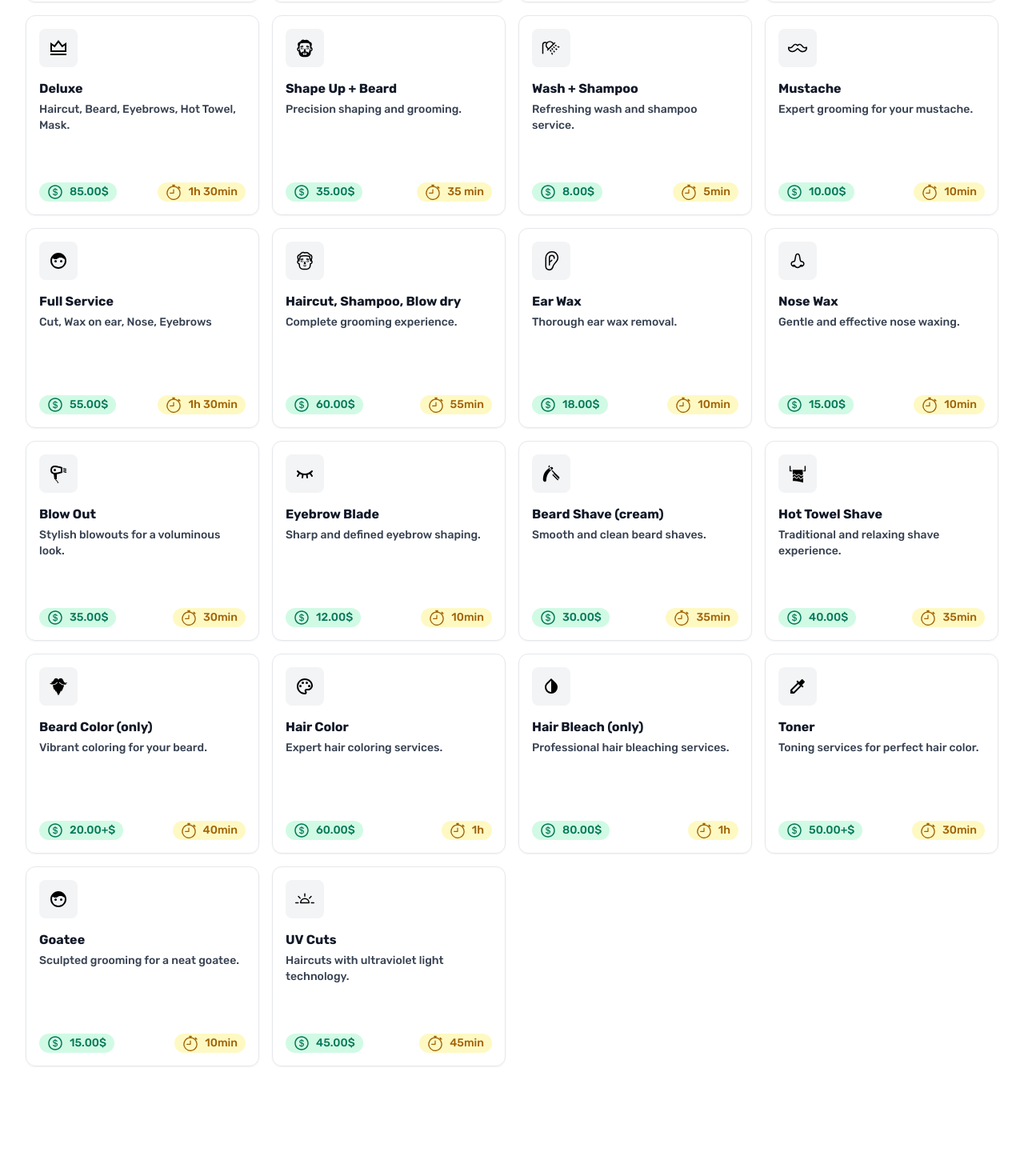
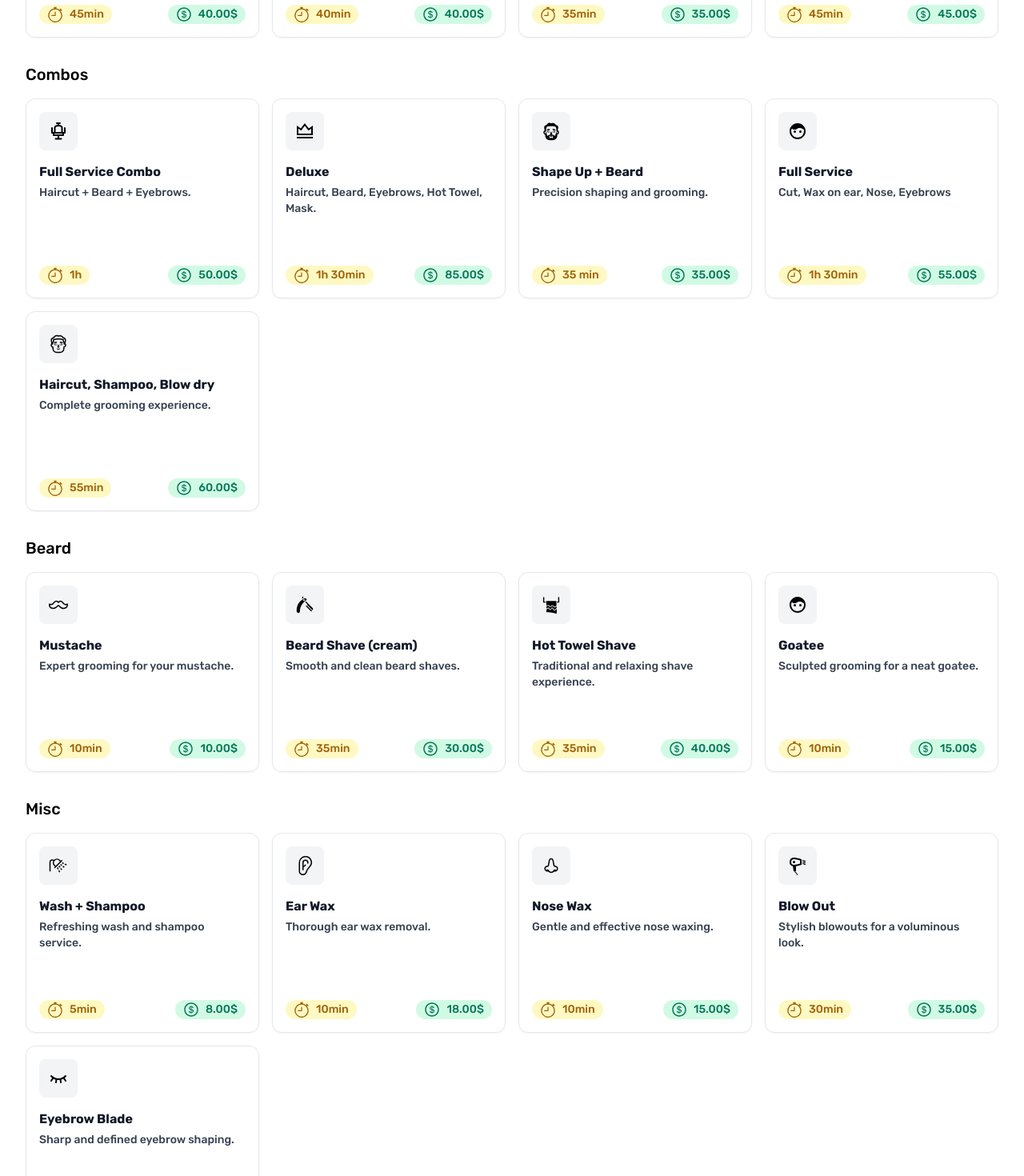
Before and after one commit to JorgeOviedo3/chamosbarber, a Next.js app: page /services in a window 1280 px wide. Shown: the part 1120-2590 px from the top of the page at 80% size. Built offline with nearby package versions, Linux system fonts and the light colour scheme.

Commit message:
Services categories

```diff
--- a/app/contact-us/components/ContactForm.jsx
+++ b/app/contact-us/components/ContactForm.jsx
@@ -20,7 +20,7 @@ export const ContactForm = () => {
     <form className="mb-14">
       <div className="flex flex-wrap mb-2">
         <div className="w-full px-3 mb-2 md:mb-0">
-          <label className="block uppercase tracking-wide text-gray-900 mb-2" htmlFor="name">
+          <label className="block tracking-wide text-gray-900 mb-2" htmlFor="name">
             Full Name
           </label>
           <input
@@ -35,7 +35,7 @@ export const ContactForm = () => {
       </div>
       <div className="flex flex-wrap mb-2">
         <div className="w-full px-3">
-          <label className="block uppercase tracking-wide text-gray-900 mb-2" htmlFor="email">
+          <label className="block  tracking-wide text-gray-900 mb-2" htmlFor="email">
             Email
           </label>
           <input
@@ -49,7 +49,7 @@ export const ContactForm = () => {
       </div>
       <div className="flex flex-wrap mb-2">
         <div className="w-full px-3">
-          <label className="block uppercase tracking-wide text-gray-900 mb-2" htmlFor="message">
+          <label className="block tracking-wide text-gray-900 mb-2" htmlFor="message">
             Inquiry
           </label>
           <textarea
--- a/app/contact-us/page.jsx
+++ b/app/contact-us/page.jsx
@@ -31,7 +31,7 @@ const page = () => {
             <p className="font-bold text-2xl mb-2">Contact us directly</p>
             <p className="mb-4 lg:mb-10 text-justify">Use this to contact us directly.</p>
             {stores.map((store) => (
-              <div className="bg-gray-50 p-4 mb-4 rounded-md">
+              <div key={store.name} className="bg-gray-50 p-4 mb-4 rounded-md">
                 <p>{store.name}</p>
                 <p>{store.address}</p>
                 <a href={`tel:${store.phone}`}>{store.phone}</a>
@@ -40,7 +40,7 @@ const page = () => {
           </div>
           <div className=" flex flex-col gap-8">
             <div className="flex flex-col gap-4">
-              <p className="font-bold text-lg ">Our Networks</p>
+              <p className=" text-lg ">Our Networks:</p>
               <div className="flex items-center justify-around">
                 <Link
                   href="/"
@@ -69,7 +69,7 @@ const page = () => {
               </div>
             </div>
             <div className="flex flex-col gap-4">
-              <p className="font-bold text-lg">Our Locations</p>
+              <p className=" text-lg">Our Locations:</p>
               {stores.map((store) => (
                 <SingleStore key={store.name} {...store} />
               ))}
--- a/app/data/services.js
+++ b/app/data/services.js
@@ -7,7 +7,8 @@ import { RiVipCrownLine } from "react-icons/ri";
 import { ImScissors } from "react-icons/im";
 import { BsBrightnessAltHigh, BsEar } from "react-icons/bs";
 
-export const services = [
+export const services = {
+  haircuts: [
     {
       price: "35.00",
       title: "Regular Haircut",
@@ -107,6 +108,15 @@ export const services = [
       ),
     },
     {
+      price: "45.00",
+      title: "UV Cuts",
+      duration: "45min",
+      description: "Haircuts with ultraviolet light technology.",
+      icon: <BsBrightnessAltHigh className="w-6 h-6" />,
+    },
+  ],
+  combos: [
+    {
       price: "50.00",
       title: "Full Service Combo",
       duration: "1h",
@@ -161,33 +171,6 @@ export const services = [
       ),
     },
     {
-    price: "8.00",
-    title: "Wash + Shampoo",
-    duration: "5min",
-    description: "Refreshing wash and shampoo service.",
-    icon: (
-      <svg
-        xmlns="http://www.w3.org/2000/svg"
-        className="w-6 h-6"
-        width="512"
-        height="512"
-        viewBox="0 0 512 512"
-      >
-        <path
-          fill="currentColor"
-          d="m240.801 293.826l-23.851 23.851l23.8 47.6l23.417-24.718l-23.366-46.733zm15.177 101.906l22.299 44.6l23.418-24.719l-22.3-44.599l-23.417 24.718zM438.926 202.62L415.8 227.032l44.423 21.246l23.127-24.412l-44.424-21.246zm-96.323-10.596l42.861 20.499l23.127-24.411l-41.992-20.084l-23.996 23.996zm-34.818 149.022l28.523 38.031l22.325-23.565l-28.523-38.031l-22.325 23.565zm2.848-49.534l-28.936-38.582l-22.857 22.857l29.468 39.29l22.325-23.565zm-9.89-57.628l36.683 29.347l22.085-23.313l-36.001-28.801l-22.767 22.767zm61.758 49.407l36.721 29.377l22.085-23.313l-36.721-29.376l-22.085 23.312zm-13.814-182.604l-26.24 26.239l-24.718-24.718a111.609 111.609 0 0 0-157.839 0c-.342.341-.673.689-1.009 1.034A77.974 77.974 0 0 0 16 166.988V408h32V166.988a45.975 45.975 0 0 1 72.048-37.868a111.809 111.809 0 0 0 19.842 130.929l24.717 24.717l-23.92 23.921l20 20l208-208ZM185.006 259.911l-22.489-22.489A79.611 79.611 0 0 1 275.1 124.835l22.489 22.49Z"
-        />
-      </svg>
-    ),
-  },
-  {
-    price: "10.00",
-    title: "Mustache",
-    duration: "10min",
-    description: "Expert grooming for your mustache.",
-    icon: <SlMustache className="w-6 h-6" />,
-  },
-  {
       price: "55.00",
       title: "Full Service",
       duration: "1h 30min",
@@ -215,68 +198,8 @@ export const services = [
         </svg>
       ),
     },
-  {
-    price: "18.00",
-    title: "Ear Wax",
-    duration: "10min",
-    description: "Thorough ear wax removal.",
-    icon: <BsEar className="w-6 h-6" />,
-  },
-  {
-    price: "15.00",
-    title: "Nose Wax",
-    duration: "10min",
-    description: "Gentle and effective nose waxing.",
-    icon: (
-      <svg xmlns="http://www.w3.org/2000/svg" className="w-6 h-6" viewBox="0 0 32 32">
-        <path
-          fill="currentColor"
-          d="M27.5 21c0-2.491-1.934-4.307-5.3-4.98l-.094-.02a1.964 1.964 0 0 1-.625-1.193L20.118 7.84C19.936 6.4 18.852 3.75 16 3.75c-2.879 0-3.956 2.7-4.112 4.055l-1.358 6.952c-.213.853-.51 1.173-.636 1.244l-.09.019c-3.371.673-5.3 2.489-5.3 4.98a5.294 5.294 0 0 0 2.708 4.483c.013.008.02.021.033.028c.055.03.11.052.164.08l.064.031a3.2 3.2 0 0 0 1.448.372A.334.334 0 0 0 9 26l.11-.006h.029a4.825 4.825 0 0 1 1.925.16c.07.025.135.064.19.114A6.4 6.4 0 0 0 16 28.25a6.4 6.4 0 0 0 4.75-1.988a.379.379 0 0 1 .107-.077h.007c.014-.006.034-.012.049-.019a4.78 4.78 0 0 1 1.979-.167L23 26c.029 0 .059 0 .088-.006a3.23 3.23 0 0 0 1.43-.367l.085-.041l.156-.075c.013-.007.02-.02.033-.028A5.293 5.293 0 0 0 27.5 21Zm-3.07 2.279a3.382 3.382 0 0 0-2.18-.779a3.161 3.161 0 0 0-3.212 2.649A4.519 4.519 0 0 1 16 26.25a4.52 4.52 0 0 1-3.038-1.1A3.16 3.16 0 0 0 9.75 22.5a3.382 3.382 0 0 0-2.18.779A3.223 3.223 0 0 1 6.5 21c0-2.038 2.536-2.783 3.664-3.013c.47-.066 1.735-.463 2.317-2.795l1.381-7.074c.031-.243.352-2.368 2.138-2.368s2.105 2.119 2.137 2.367l1.393 7.126c.574 2.292 1.84 2.681 2.309 2.744c1.129.231 3.661.976 3.661 3.013a3.223 3.223 0 0 1-1.07 2.279Z"
-        />
-      </svg>
-    ),
-  },
-  {
-    price: "35.00",
-    title: "Blow Out",
-    duration: "30min",
-    description: "Stylish blowouts for a voluminous look.",
-    icon: (
-      <svg
-        xmlns="http://www.w3.org/2000/svg"
-        className="w-6 h-6"
-        width="24"
-        height="24"
-        viewBox="0 0 24 24"
-      >
-        <path
-          fill="currentColor"
-          d="M10 12.73A70.39 70.39 0 0 0 17 11V4s-6.5-2-9.5-2a5.5 5.5 0 0 0-1.38 10.82L7 19h1a3 3 0 0 0 1.46 2.33A3.15 3.15 0 0 1 11 24h1a4.12 4.12 0 0 0-1.91-3.45C9.39 20 9 19.63 9 19h1M4 7.5A3.5 3.5 0 0 1 7.5 4A37.08 37.08 0 0 1 15 5.5v4A37.08 37.08 0 0 1 7.5 11A3.5 3.5 0 0 1 4 7.5M22 9a4.32 4.32 0 0 1-2.22-.55A3.4 3.4 0 0 0 18 8V7a4.32 4.32 0 0 1 2.22.55A3.4 3.4 0 0 0 22 8m0-2a3.4 3.4 0 0 1-1.78-.45A4.32 4.32 0 0 0 18 5v1a3.4 3.4 0 0 1 1.78.45A4.32 4.32 0 0 0 22 7m0 3a3.4 3.4 0 0 1-1.78-.45A4.32 4.32 0 0 0 18 9v1a3.4 3.4 0 0 1 1.78.45A4.32 4.32 0 0 0 22 11M9 7.5A1.5 1.5 0 1 1 7.5 6A1.5 1.5 0 0 1 9 7.5Z"
-        />
-      </svg>
-    ),
-  },
-  {
-    price: "12.00",
-    title: "Eyebrow Blade",
-    duration: "10min",
-    description: "Sharp and defined eyebrow shaping.",
-    icon: <TbEyeClosed className="w-6 h-6" />,
-  },
-  {
-    price: "30.00",
-    title: "Beard Shave (cream)",
-    duration: "35min",
-    description: "Smooth and clean beard shaves.",
-    icon: <GiRazor className="w-6 h-6" />,
-  },
-  {
-    price: "40.00",
-    title: "Hot Towel Shave",
-    duration: "35min",
-    description: "Traditional and relaxing shave experience.",
-    icon: <GiTowel className="w-6 h-6" />,
-  },
+  ],
+  colors: [
     {
       price: "20.00+",
       title: "Beard Color (only)",
@@ -335,6 +258,31 @@ export const services = [
       description: "Toning services for perfect hair color.",
       icon: <MdColorize className="w-6 h-6" />,
     },
+  ],
+  beard: [
+    {
+      price: "10.00",
+      title: "Mustache",
+      duration: "10min",
+      description: "Expert grooming for your mustache.",
+      icon: <SlMustache className="w-6 h-6" />,
+    },
+
+    {
+      price: "30.00",
+      title: "Beard Shave (cream)",
+      duration: "35min",
+      description: "Smooth and clean beard shaves.",
+      icon: <GiRazor className="w-6 h-6" />,
+    },
+    {
+      price: "40.00",
+      title: "Hot Towel Shave",
+      duration: "35min",
+      description: "Traditional and relaxing shave experience.",
+      icon: <GiTowel className="w-6 h-6" />,
+    },
+
     {
       price: "15.00",
       title: "Goatee",
@@ -342,11 +290,76 @@ export const services = [
       description: "Sculpted grooming for a neat goatee.",
       icon: <BiSolidFace className="w-6 h-6" />,
     },
+  ],
+  misc: [
     {
-    price: "45.00",
-    title: "UV Cuts",
-    duration: "45min",
-    description: "Haircuts with ultraviolet light technology.",
-    icon: <BsBrightnessAltHigh className="w-6 h-6" />,
+      price: "8.00",
+      title: "Wash + Shampoo",
+      duration: "5min",
+      description: "Refreshing wash and shampoo service.",
+      icon: (
+        <svg
+          xmlns="http://www.w3.org/2000/svg"
+          className="w-6 h-6"
+          width="512"
+          height="512"
+          viewBox="0 0 512 512"
+        >
+          <path
+            fill="currentColor"
+            d="m240.801 293.826l-23.851 23.851l23.8 47.6l23.417-24.718l-23.366-46.733zm15.177 101.906l22.299 44.6l23.418-24.719l-22.3-44.599l-23.417 24.718zM438.926 202.62L415.8 227.032l44.423 21.246l23.127-24.412l-44.424-21.246zm-96.323-10.596l42.861 20.499l23.127-24.411l-41.992-20.084l-23.996 23.996zm-34.818 149.022l28.523 38.031l22.325-23.565l-28.523-38.031l-22.325 23.565zm2.848-49.534l-28.936-38.582l-22.857 22.857l29.468 39.29l22.325-23.565zm-9.89-57.628l36.683 29.347l22.085-23.313l-36.001-28.801l-22.767 22.767zm61.758 49.407l36.721 29.377l22.085-23.313l-36.721-29.376l-22.085 23.312zm-13.814-182.604l-26.24 26.239l-24.718-24.718a111.609 111.609 0 0 0-157.839 0c-.342.341-.673.689-1.009 1.034A77.974 77.974 0 0 0 16 166.988V408h32V166.988a45.975 45.975 0 0 1 72.048-37.868a111.809 111.809 0 0 0 19.842 130.929l24.717 24.717l-23.92 23.921l20 20l208-208ZM185.006 259.911l-22.489-22.489A79.611 79.611 0 0 1 275.1 124.835l22.489 22.49Z"
+          />
+        </svg>
+      ),
     },
-];
+
+    {
+      price: "18.00",
+      title: "Ear Wax",
+      duration: "10min",
+      description: "Thorough ear wax removal.",
+      icon: <BsEar className="w-6 h-6" />,
+    },
+    {
+      price: "15.00",
+      title: "Nose Wax",
+      duration: "10min",
+      description: "Gentle and effective nose waxing.",
+      icon: (
+        <svg xmlns="http://www.w3.org/2000/svg" className="w-6 h-6" viewBox="0 0 32 32">
+          <path
+            fill="currentColor"
+            d="M27.5 21c0-2.491-1.934-4.307-5.3-4.98l-.094-.02a1.964 1.964 0 0 1-.625-1.193L20.118 7.84C19.936 6.4 18.852 3.75 16 3.75c-2.879 0-3.956 2.7-4.112 4.055l-1.358 6.952c-.213.853-.51 1.173-.636 1.244l-.09.019c-3.371.673-5.3 2.489-5.3 4.98a5.294 5.294 0 0 0 2.708 4.483c.013.008.02.021.033.028c.055.03.11.052.164.08l.064.031a3.2 3.2 0 0 0 1.448.372A.334.334 0 0 0 9 26l.11-.006h.029a4.825 4.825 0 0 1 1.925.16c.07.025.135.064.19.114A6.4 6.4 0 0 0 16 28.25a6.4 6.4 0 0 0 4.75-1.988a.379.379 0 0 1 .107-.077h.007c.014-.006.034-.012.049-.019a4.78 4.78 0 0 1 1.979-.167L23 26c.029 0 .059 0 .088-.006a3.23 3.23 0 0 0 1.43-.367l.085-.041l.156-.075c.013-.007.02-.02.033-.028A5.293 5.293 0 0 0 27.5 21Zm-3.07 2.279a3.382 3.382 0 0 0-2.18-.779a3.161 3.161 0 0 0-3.212 2.649A4.519 4.519 0 0 1 16 26.25a4.52 4.52 0 0 1-3.038-1.1A3.16 3.16 0 0 0 9.75 22.5a3.382 3.382 0 0 0-2.18.779A3.223 3.223 0 0 1 6.5 21c0-2.038 2.536-2.783 3.664-3.013c.47-.066 1.735-.463 2.317-2.795l1.381-7.074c.031-.243.352-2.368 2.138-2.368s2.105 2.119 2.137 2.367l1.393 7.126c.574 2.292 1.84 2.681 2.309 2.744c1.129.231 3.661.976 3.661 3.013a3.223 3.223 0 0 1-1.07 2.279Z"
+          />
+        </svg>
+      ),
+    },
+    {
+      price: "35.00",
+      title: "Blow Out",
+      duration: "30min",
+      description: "Stylish blowouts for a voluminous look.",
+      icon: (
+        <svg
+          xmlns="http://www.w3.org/2000/svg"
+          className="w-6 h-6"
+          width="24"
+          height="24"
+          viewBox="0 0 24 24"
+        >
+          <path
+            fill="currentColor"
+            d="M10 12.73A70.39 70.39 0 0 0 17 11V4s-6.5-2-9.5-2a5.5 5.5 0 0 0-1.38 10.82L7 19h1a3 3 0 0 0 1.46 2.33A3.15 3.15 0 0 1 11 24h1a4.12 4.12 0 0 0-1.91-3.45C9.39 20 9 19.63 9 19h1M4 7.5A3.5 3.5 0 0 1 7.5 4A37.08 37.08 0 0 1 15 5.5v4A37.08 37.08 0 0 1 7.5 11A3.5 3.5 0 0 1 4 7.5M22 9a4.32 4.32 0 0 1-2.22-.55A3.4 3.4 0 0 0 18 8V7a4.32 4.32 0 0 1 2.22.55A3.4 3.4 0 0 0 22 8m0-2a3.4 3.4 0 0 1-1.78-.45A4.32 4.32 0 0 0 18 5v1a3.4 3.4 0 0 1 1.78.45A4.32 4.32 0 0 0 22 7m0 3a3.4 3.4 0 0 1-1.78-.45A4.32 4.32 0 0 0 18 9v1a3.4 3.4 0 0 1 1.78.45A4.32 4.32 0 0 0 22 11M9 7.5A1.5 1.5 0 1 1 7.5 6A1.5 1.5 0 0 1 9 7.5Z"
+          />
+        </svg>
+      ),
+    },
+    {
+      price: "12.00",
+      title: "Eyebrow Blade",
+      duration: "10min",
+      description: "Sharp and defined eyebrow shaping.",
+      icon: <TbEyeClosed className="w-6 h-6" />,
+    },
+  ],
+};
--- a/app/services/components/GridServices.jsx
+++ b/app/services/components/GridServices.jsx
@@ -1,16 +1,35 @@
-import { services } from "../../data/services"
-import { SingleServiceCard } from "./SingleServiceCard"
+import { services } from "../../data/services";
+import { SingleServiceCard } from "./SingleServiceCard";
 
 export const GridServices = () => {
   return (
     <section className="mb-[100px] py-[50px]">
       <div className="max-w-screen-xl mx-auto px-4 py-8 sm:px-6 sm:py-12 lg:px-8 lg:py-16">
+        <p className="mb-4 text-xl">Haircuts</p>
+        <div className="grid grid-cols-1 gap-4 sm:grid-cols-4 mb-8">
+          {services.haircuts.map((service) => (
+            <SingleServiceCard key={service.title} {...service} />
+          ))}
+        </div>
+        <p className="mb-4 text-xl">Combos</p>
+        <div className="grid grid-cols-1 gap-4 sm:grid-cols-4 mb-8">
+          {services.combos.map((service) => (
+            <SingleServiceCard key={service.title} {...service} />
+          ))}
+        </div>
+        <p className="mb-4 text-xl">Beard</p>
+        <div className="grid grid-cols-1 gap-4 sm:grid-cols-4 mb-8">
+          {services.beard.map((service) => (
+            <SingleServiceCard key={service.title} {...service} />
+          ))}
+        </div>
+        <p className="mb-4 text-xl">Misc</p>
         <div className="grid grid-cols-1 gap-4 sm:grid-cols-4">
-                    {
-                        services.map(service => <SingleServiceCard key={service.title} {...service} />)
-                    }
+          {services.misc.map((service) => (
+            <SingleServiceCard key={service.title} {...service} />
+          ))}
         </div>
       </div>
     </section>
-    )
-}
+  );
+};
--- a/app/services/components/SingleServiceCard.jsx
+++ b/app/services/components/SingleServiceCard.jsx
@@ -1,37 +1,26 @@
-import { AiOutlineDollar } from "react-icons/ai"
-import { BsStopwatch } from "react-icons/bs"
+import { AiOutlineDollar } from "react-icons/ai";
+import { BsStopwatch } from "react-icons/bs";
 
 export const SingleServiceCard = ({ title, description, duration, icon, price }) => {
   return (
-        <div
-            className="flex flex-col justify-between rounded-xl border border-gray-200 p-4 shadow-sm hover:border-gray-300 hover:ring-1 hover:ring-gray-300 focus:outline-none focus:ring min-h-[250px] duration-300"
-        >
+    <div className="flex flex-col justify-between rounded-xl border border-gray-200 p-4 shadow-sm hover:border-gray-300 hover:ring-1 hover:ring-gray-300 focus:outline-none focus:ring min-h-[250px] duration-300">
       <div>
-                <span className="inline-block rounded-lg bg-gray-100 p-3">
-                    {icon}
-                </span>
+        <span className="inline-block rounded-lg bg-gray-100 p-3">{icon}</span>
 
         <h2 className="mt-2 font-bold text-gray-900">{title}</h2>
 
-                <p className="mt-1 text-sm text-gray-700">
-                    {description}
-                </p>
+        <p className="mt-1 text-sm text-gray-700">{description}</p>
       </div>
       <div className="flex justify-between items-center">
-                <span
-                    className="flex w-fit items-center gap-x-2 justify-center rounded-full bg-emerald-100 px-2.5 py-0.5 text-emerald-700"
-                >
+        <span className="flex w-fit items-center gap-x-2 justify-center rounded-full bg-yellow-100 px-2.5 py-0.5 text-yellow-700">
+          <BsStopwatch className="w-5 h-5" />
+          <p className="whitespace-nowrap text-sm">{duration}</p>
+        </span>
+        <span className="flex w-fit items-center gap-x-2 justify-center rounded-full bg-emerald-100 px-2.5 py-0.5 text-emerald-700">
           <AiOutlineDollar className="w-5 h-5" />
           <p className="whitespace-nowrap text-sm">{price}$</p>
         </span>
-
-                <span
-                    className="flex w-fit items-center gap-x-2 justify-center rounded-full bg-yellow-100 px-2.5 py-0.5 text-yellow-700"
-                >
-                    <BsStopwatch className="w-5 h-5" />
-                    <p className="whitespace-nowrap text-sm">{duration}</p>
-                </span>
       </div>
     </div>
-    )
-}
+  );
+};
```
Also changed, not shown: app/components/Footer.jsx (+6 -5 lines). Lines whose indentation alone changed are shown as unchanged.
